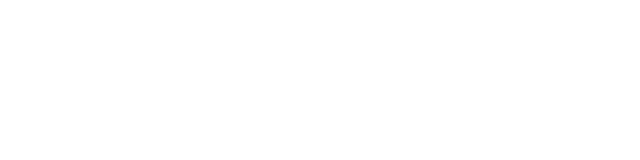
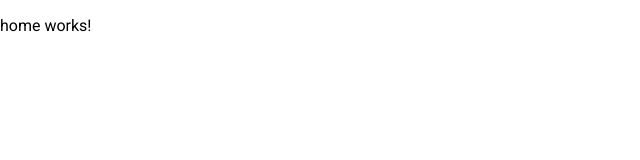
Before and after one commit to vrincon04/gitfinder, an Angular app: page /home in a window 1280 px wide. Before the commit this address led to /. Shown: the top 160 px of the page, without its empty margins (0-640 px from the left). Built offline with nearby package versions, Linux system fonts and the light colour scheme.

Commit message:
Implementación de Angular Material y creación del componente home con su ruta de navegación

```diff
--- a/angular.json
+++ b/angular.json
@@ -24,6 +24,7 @@
               "src/assets"
             ],
             "styles": [
+              "./node_modules/@angular/material/prebuilt-themes/indigo-pink.css",
               "src/styles.css"
             ],
             "scripts": []
@@ -89,6 +90,7 @@
               "src/assets"
             ],
             "styles": [
+              "./node_modules/@angular/material/prebuilt-themes/indigo-pink.css",
               "src/styles.css"
             ],
             "scripts": []
@@ -120,6 +122,7 @@
           }
         }
       }
-    }},
+    }
+  },
   "defaultProject": "gitfinder"
 }
--- a/package.json
+++ b/package.json
@@ -17,13 +17,16 @@
   "private": true,
   "dependencies": {
     "@angular/animations": "~8.2.14",
+    "@angular/cdk": "~8.2.3",
     "@angular/common": "~8.2.14",
     "@angular/compiler": "~8.2.14",
     "@angular/core": "~8.2.14",
     "@angular/forms": "~8.2.14",
+    "@angular/material": "^8.2.3",
     "@angular/platform-browser": "~8.2.14",
     "@angular/platform-browser-dynamic": "~8.2.14",
     "@angular/router": "~8.2.14",
+    "hammerjs": "^2.0.8",
     "rxjs": "~6.4.0",
     "tslib": "^1.10.0",
     "zone.js": "~0.9.1"
--- a/src/app/app-routing.module.ts
+++ b/src/app/app-routing.module.ts
@@ -1,8 +1,13 @@
 import { NgModule } from '@angular/core';
 import { Routes, RouterModule } from '@angular/router';
+import { HomeComponent } from './components/page/home/home.component';
 
 
-const routes: Routes = [];
+const routes: Routes = [
+  { path: 'home', component: HomeComponent },
+  { path: '', pathMatch: 'full', redirectTo: 'home' },
+  { path: '**', pathMatch: 'full', redirectTo: 'home' }
+];
 
 @NgModule({
   imports: [RouterModule.forRoot(routes)],
--- /dev/null
+++ b/src/app/components/page/home/home.component.html
@@ -0,0 +1 @@
+<p>home works!</p>
--- /dev/null
+++ b/src/app/components/page/home/home.component.ts
@@ -0,0 +1,15 @@
+import { Component, OnInit } from '@angular/core';
+
+@Component({
+  selector: 'app-home',
+  templateUrl: './home.component.html',
+  styleUrls: ['./home.component.css']
+})
+export class HomeComponent implements OnInit {
+
+  constructor() { }
+
+  ngOnInit() {
+  }
+
+}
--- a/src/index.html
+++ b/src/index.html
@@ -6,6 +6,8 @@
   <base href="/">
   <meta name="viewport" content="width=device-width, initial-scale=1">
   <link rel="icon" type="image/x-icon" href="favicon.ico">
+  <link href="https://fonts.googleapis.com/css?family=Roboto:300,400,500&display=swap" rel="stylesheet">
+  <link href="https://fonts.googleapis.com/icon?family=Material+Icons" rel="stylesheet">
 </head>
 <body>
   <app-root></app-root>
--- a/src/main.ts
+++ b/src/main.ts
@@ -1,3 +1,4 @@
+import 'hammerjs';
 import { enableProdMode } from '@angular/core';
 import { platformBrowserDynamic } from '@angular/platform-browser-dynamic';
 
--- a/src/styles.css
+++ b/src/styles.css
@@ -1 +1,4 @@
 /* You can add global styles to this file, and also import other style files */
+
+html, body { height: 100%; }
+body { margin: 0; font-family: Roboto, "Helvetica Neue", sans-serif; }
```
Also changed, not shown: src/app/app.module.ts (+20 -2 lines), src/app/material-module.ts (added, +95 -0 lines), src/app/components/page/home/home.component.css (added), 1 other file (tests, documents, lock files or other folders).
